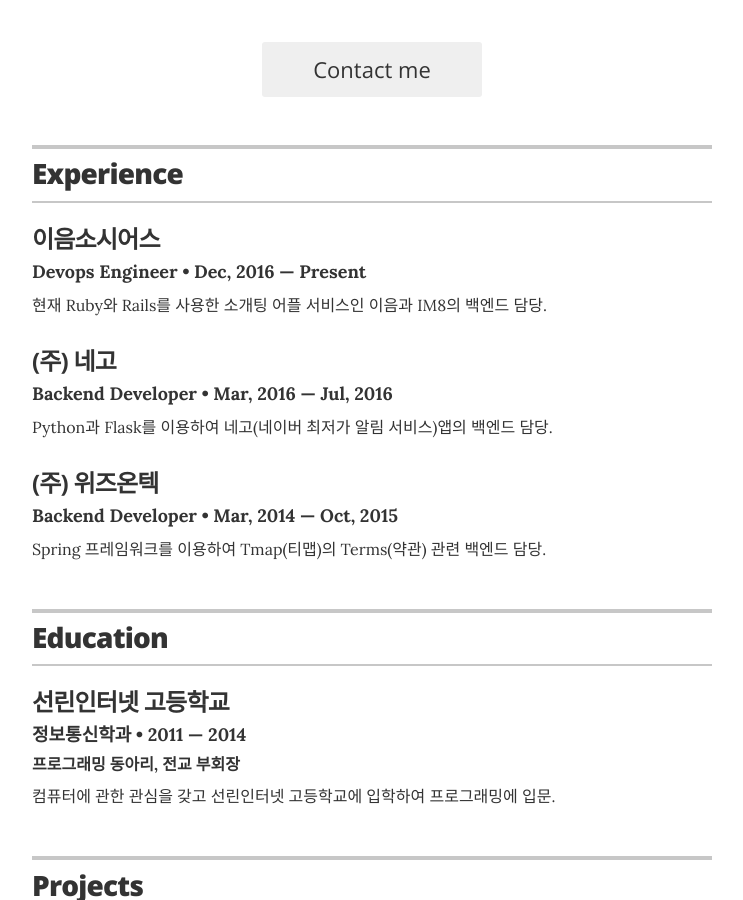
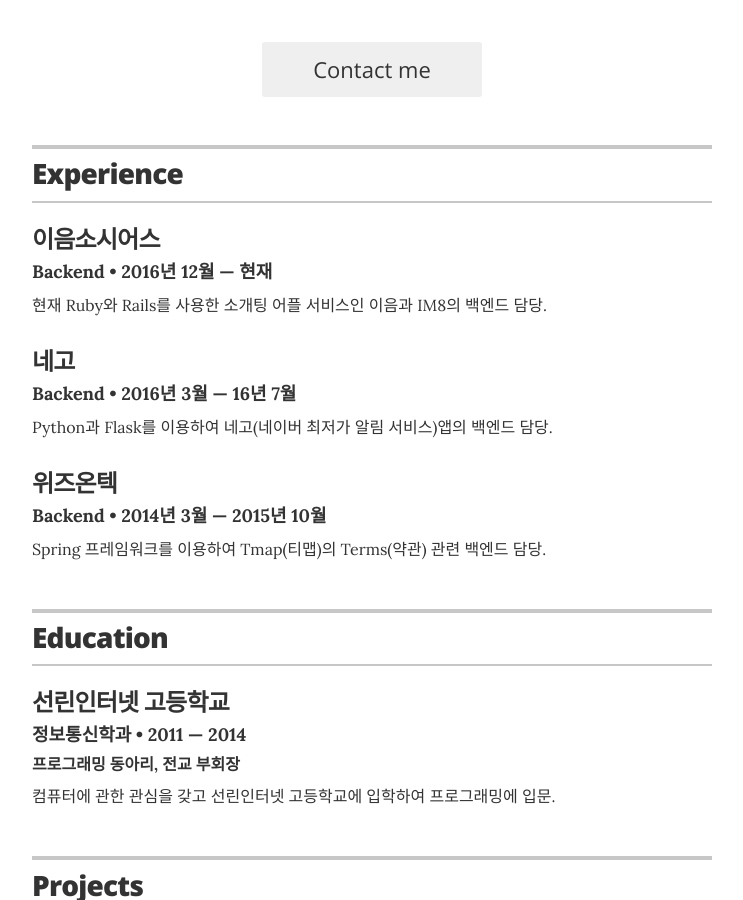
Before and after one commit to bingl2/resume, a Jekyll site: the page built from index.html, in a window 1280 px wide and 900 px high, scrolled down 354 px. Shown: the whole window, without its empty margins (268-1011 px from the left). Built offline with Jekyll 4.4.1, drawn with Linux system fonts in a browser that asks for light colours.

Commit message:
경력사항 한글로 수정중

```diff
--- a/_data/experience.yml
+++ b/_data/experience.yml
@@ -1,21 +1,21 @@
 # Jobs
-# Springfield Nuclear Power Plant
+# 이음소시어스
 - company: 이음소시어스
-  position: Devops Engineer
-  duration: Dec, 2016 &mdash; Present
+  position: Backend
+  duration: 2016년 12월 &mdash; 현재
   summary: 현재 Ruby와 Rails를 사용한 소개팅 어플 서비스인 이음과 IM8의 백엔드 담당.
 
-# Windmill Crank Operator
-- company: (주) 네고
-  position: Backend Developer
-  duration:  Mar, 2016 &mdash; Jul, 2016
+# 네고
+- company: 네고
+  position: Backend
+  duration:  2016년 3월 &mdash; 16년 7월
   summary: Python과 Flask를 이용하여 네고(네이버 최저가 알림 서비스)앱의 백엔드 담당.
 
 
-# Front Desk Attendant
-- company: (주) 위즈온텍
-  position: Backend Developer
-  duration:   Mar, 2014  &mdash; Oct, 2015
+# 위즈온텍
+- company: 위즈온텍
+  position: Backend
+  duration: 2014년 3월 &mdash; 2015년 10월
   summary: Spring 프레임워크를 이용하여 Tmap(티맵)의 Terms(약관) 관련 백엔드 담당.
 
 # Jobs
```
